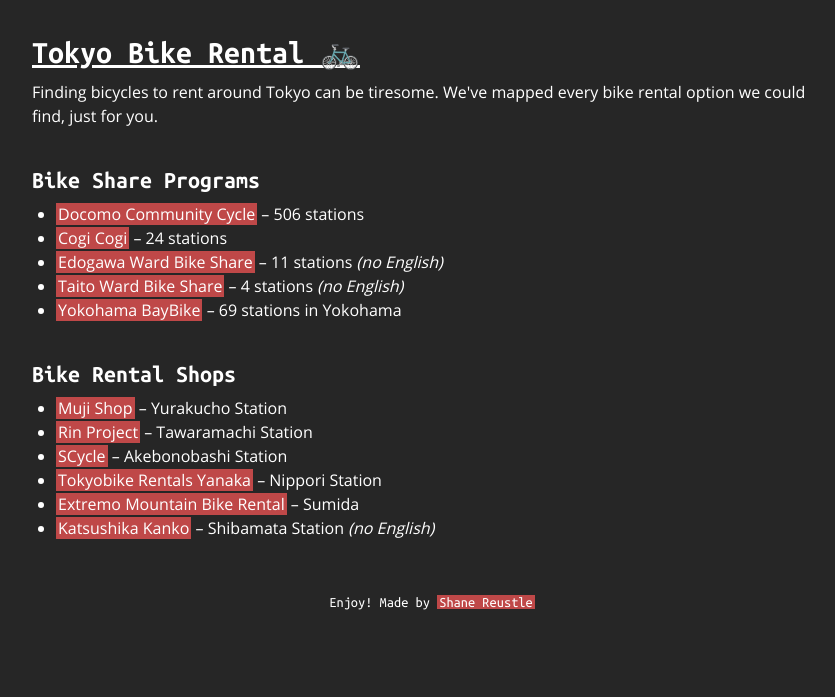
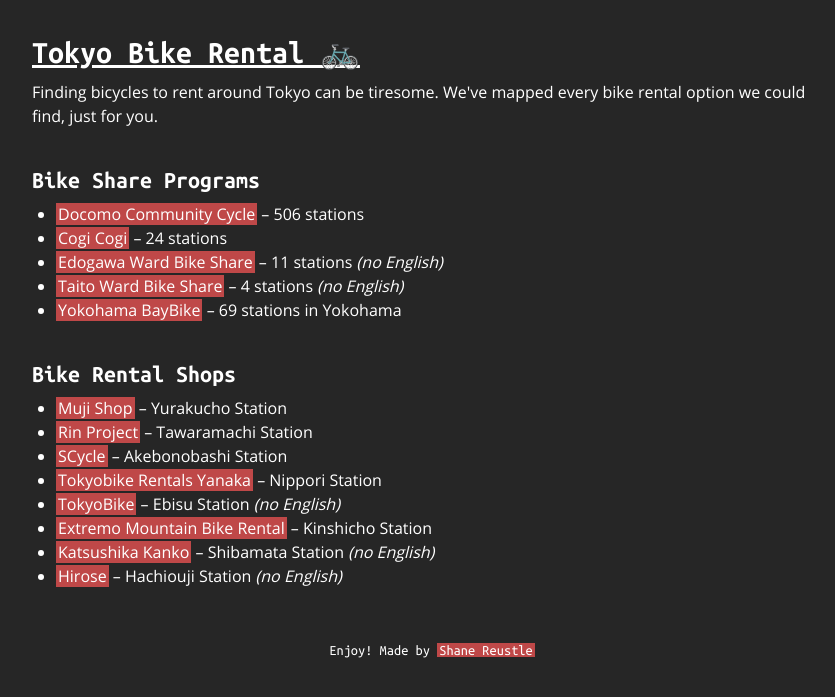
Before and after one commit to reustle/tokyobikerental, a Jekyll site: the page built from docs/index.html, in a window 1280 px wide. Shown: the top 697 px of the page, without its empty margins (208-1043 px from the left). Built offline with Jekyll 4.4.1, drawn with Linux system fonts in a browser that asks for light colours.

Commit message:
ga and more shops

```diff
--- a/docs/index.html
+++ b/docs/index.html
@@ -100,8 +100,17 @@
             -->
         </li>
         <li>
+            <a href="http://hinomaru.co.jp/TokyoBike/">TokyoBike</a>
+            &ndash; Ebisu Station <em>(no English)</em>
+            <!--
+                2000 up to 3 hrs, 4000 up to 24 hrs
+                includes light
+                500 helmet
+            -->
+        </li>
+        <li>
             <a href="http://www.a-extremo.com/rental/">Extremo Mountain Bike Rental</a>
-            &ndash; Sumida
+            &ndash; Kinshicho Station
             <!--
                 delivery available
                 make a reservation
@@ -122,17 +131,10 @@
                 400 per trip
             -->
         </li>
-
+        <li>
+            <a href="http://www.cpsh.jp">Hirose</a>
+            &ndash; Hachiouji Station <em>(no English)</em>
             <!--
-            TokyoBike!!
-                hinomaru.co.jp/TokyoBike/
-                Ebisu Station
-                2000 up to 3 hrs, 4000 up to 24 hrs
-                includes light
-                500 helmet
-
-            Hirose, Hachiouji Station
-                www.cpsh.jp (no english)
                 electric and standard bikes
                 10,000 -30,000 yen insurance money (doubule check)
 
@@ -145,8 +147,7 @@
                     2,500 standard bike +ins
                     3,500 e-bike +ins
                     3,500 light-sport bike +ins
-
-
             -->
+        </li>
     </ul>
 </section>
```
Also changed, not shown: docs/_layouts/base.html (+1 -7 lines). Lines whose indentation alone changed are shown as unchanged.
